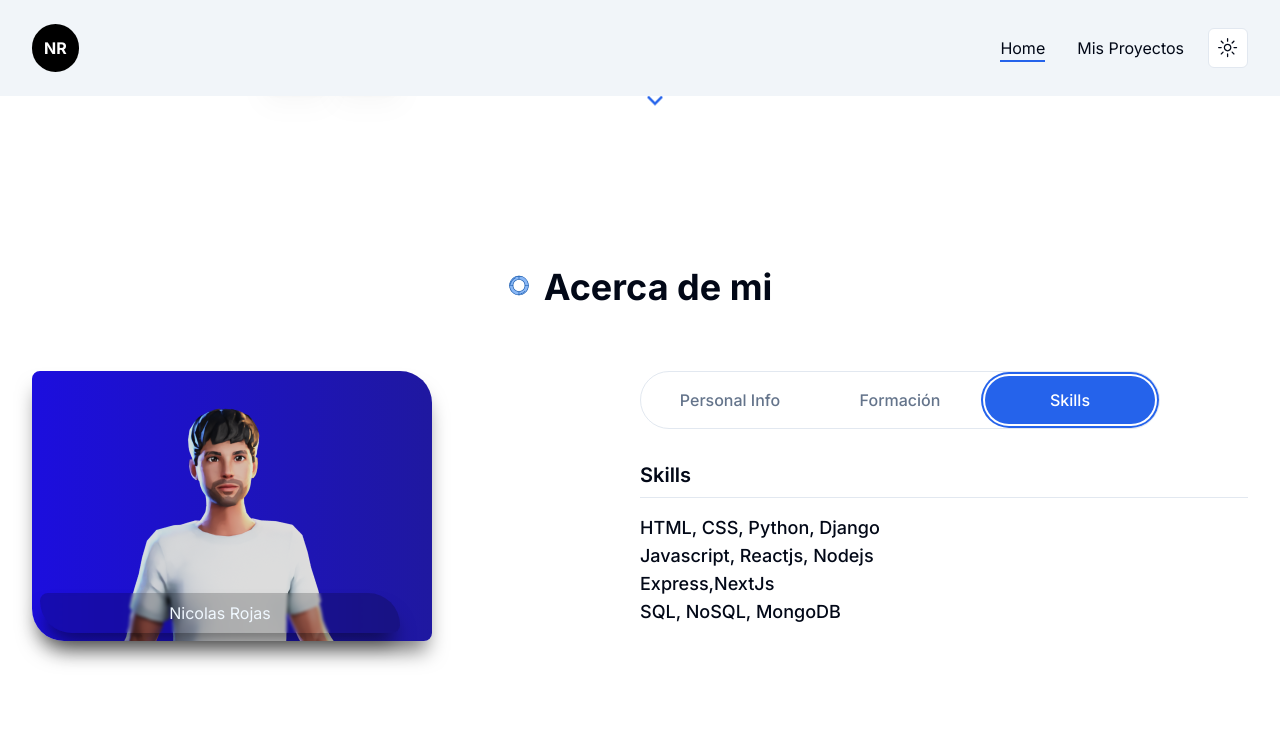
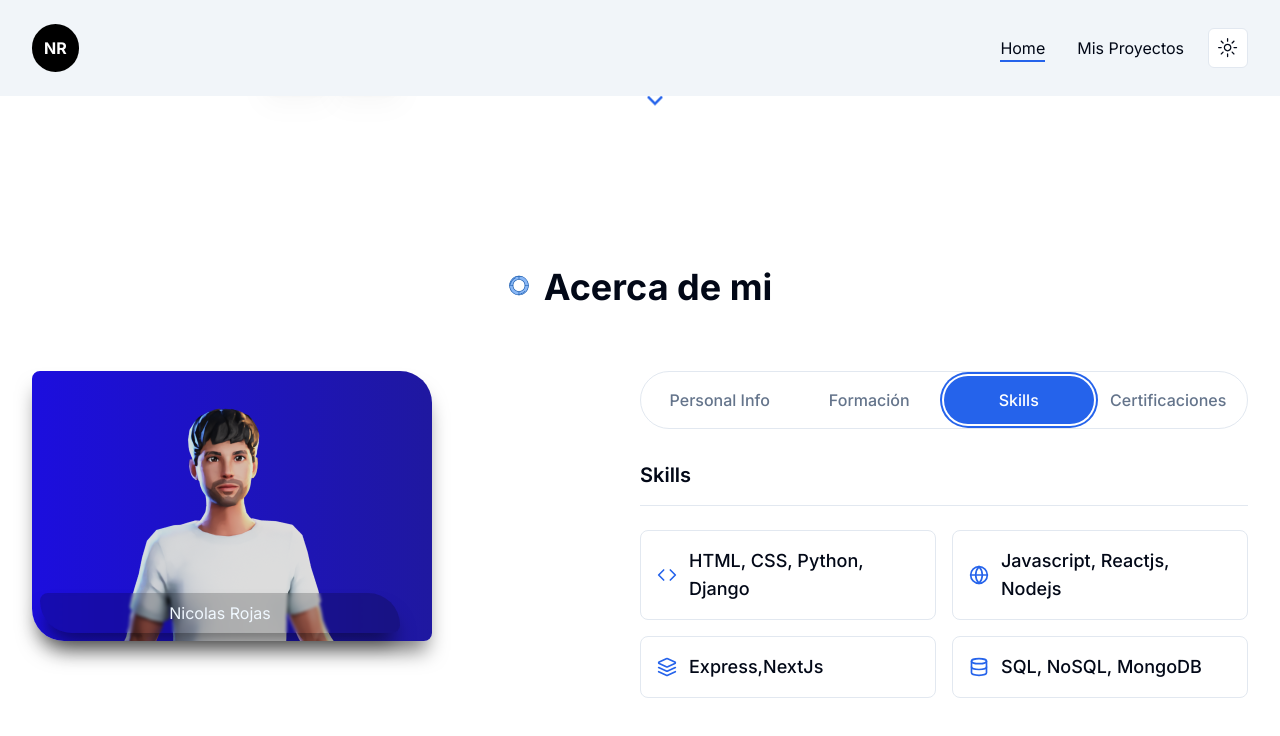
Before and after one commit to niko1275/nrojas-portafolio, a Next.js app: page / in a window 1280 px wide. Both pictures are taken after a click on the tab "Skills". Shown: the part 629-1365 px from the top of the page. Built offline with nearby package versions, Linux system fonts and the light colour scheme.

Commit message:
certificacion agregada

```diff
--- a/components/About.jsx
+++ b/components/About.jsx
@@ -8,6 +8,11 @@ import {
   PhoneCall,
   GraduationCap,
   Briefcase,
+  Code,
+  Globe,
+  Database,
+  Layers,
+  Award,
 } from 'lucide-react';
 
 import { CardUser } from './ui/CardUser';
@@ -68,15 +73,19 @@ const skillData = [
     data: [
       {
         name: 'HTML, CSS, Python, Django',
+        icon: <Code size={20} />,
       },
       {
         name: 'Javascript, Reactjs, Nodejs',
+        icon: <Globe size={20} />,
       },
       {
         name: 'Express,NextJs',
+        icon: <Layers size={20} />,
       },
       {
         name: 'SQL, NoSQL, MongoDB ',
+        icon: <Database size={20} />,
       },
     ],
   },
@@ -95,6 +104,22 @@ const skillData = [
       {
         imgPath: '/about/wordpress.svg',
       },
+    ],
+  },
+];
+
+const certificationData = [
+  {
+    title: 'Certificaciones',
+    data: [
+      {
+        name: 'AWS Certified Cloud Practitioner',
+        issuer: 'AWS',
+        year: '2025',
+        credential: '86ef2663f34d4bbfa2f5fb09a9fae486',
+        credentialUrl: 'https://cp.certmetrics.com/amazon/en/public/verify/credential/86ef2663f34d4bbfa2f5fb09a9fae486',
+      },
+
     ],
   },
 ];
@@ -126,7 +151,7 @@ const About = () => {
 
           <div className='flex-1'>
             <Tabs defaultValue='personal'>
-              <TabsList className='w-full grid xl:grid-cols-3 xl:max-w-[520px] xl:border dark:border-none'>
+              <TabsList className='w-full grid xl:grid-cols-4 xl:max-w-[680px] xl:border dark:border-none'>
                 <TabsTrigger className='w-[162px] xl:w-auto' value='personal'>
                   Personal Info
                 </TabsTrigger>
@@ -139,6 +164,9 @@ const About = () => {
                 <TabsTrigger className='w-[162px] xl:w-auto' value='skills'>
                   Skills
                 </TabsTrigger>
+                <TabsTrigger className='w-[162px] xl:w-auto' value='certifications'>
+                  Certificaciones
+                </TabsTrigger>
               </TabsList>
               {/* tabs content */}
               <div className='text-lg mt-12 xl:mt-8'>
@@ -147,7 +175,7 @@ const About = () => {
                   <div className='text-center xl:text-left'>
 
                     <p className='subtitle max-w-xl mx-auto xl:mx-0'>
-                      Estudiante de analista programador, con un solido conocimiento teórico y habilidades
+                      Desarrollador Full Stack, con un solido conocimiento teórico y habilidades
                       prácticas en el desarrollo de software, estoy comprometido en expandir mis habilidades
                       y conocimientos en el campo de las tecnologias.
                     </p>
@@ -253,19 +281,22 @@ const About = () => {
 
                     {/* skills */}
                     <div className='mb-16'>
-                      <h4 className='text-xl font-semibold mb-2'>Skills</h4>
-                      <div className='border-b border-border mb-4'></div>
+                      <h4 className='text-xl font-semibold mb-4'>Skills</h4>
+                      <div className='border-b border-border mb-6'></div>
                       {/* skill list */}
-                      <div>
+                      <div className='grid grid-cols-1 md:grid-cols-2 gap-4'>
                         {getData(skillData, 'skills').data.map(
                           (item, index) => {
-                            const { name } = item;
+                            const { name, icon } = item;
                             return (
                               <div
-                                className='w-2/4 text-center xl:text-left mx-auto xl:mx-0'
+                                className='bg-card border border-border rounded-lg p-4 hover:bg-accent/50 transition-colors duration-200'
                                 key={index}
                               >
-                                <div className='font-medium'>{name}</div>
+                                <div className='flex items-center gap-3 justify-center xl:justify-start'>
+                                  <div className='text-primary'>{icon}</div>
+                                  <div className='font-medium'>{name}</div>
+                                </div>
                               </div>
                             );
                           }
@@ -298,6 +329,56 @@ const About = () => {
                     </div> */}
                   </div>
                 </TabsContent>
+                {/* certifications */}
+                <TabsContent value='certifications'>
+                  <div className='text-center xl:text-left'>
+                    <h4 className='text-xl font-semibold mb-4'>Certificaciones Profesionales</h4>
+                    <div className='border-b border-border mb-6'></div>
+                    <div className='grid grid-cols-1 gap-4'>
+                      {getData(certificationData, 'Certificaciones').data.map(
+                        (item, index) => {
+                          const { name, issuer, year, credential, credentialUrl } = item;
+                          return (
+                            <div
+                              className='bg-card border border-border rounded-lg p-4 hover:bg-accent/50 transition-colors duration-200'
+                              key={index}
+                            >
+                              <div className='flex items-center gap-3 mb-2'>
+                                <div className='text-primary'>
+                                  <Award size={20} />
+                                </div>
+                                <div className='font-semibold text-lg'>{name}</div>
+                              </div>
+                              <div className='ml-8 space-y-1'>
+                                <div className='text-muted-foreground'>
+                                  <span className='font-medium'>Emisor:</span> {issuer}
+                                </div>
+                                <div className='text-muted-foreground'>
+                                  <span className='font-medium'>Año:</span> {year}
+                                </div>
+                                <div className='text-muted-foreground'>
+                                  <span className='font-medium'>Credencial:</span>{' '}
+                                  {credentialUrl ? (
+                                    <a
+                                      href={credentialUrl}
+                                      target='_blank'
+                                      rel='noopener noreferrer'
+                                      className='text-primary hover:underline transition-colors duration-200'
+                                    >
+                                      {credential}
+                                    </a>
+                                  ) : (
+                                    credential
+                                  )}
+                                </div>
+                              </div>
+                            </div>
+                          );
+                        }
+                      )}
+                    </div>
+                  </div>
+                </TabsContent>
               </div>
             </Tabs>
           </div>
```
